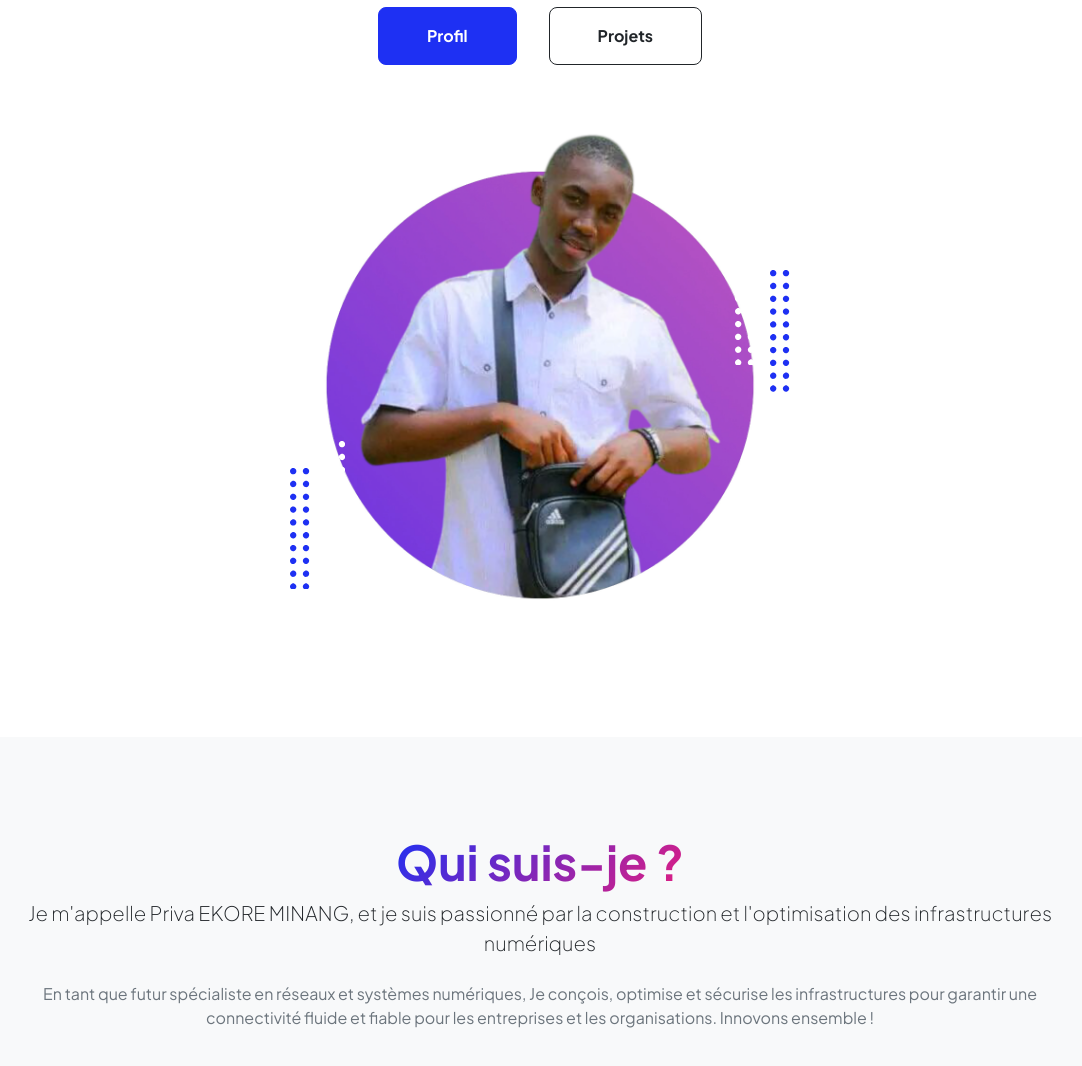
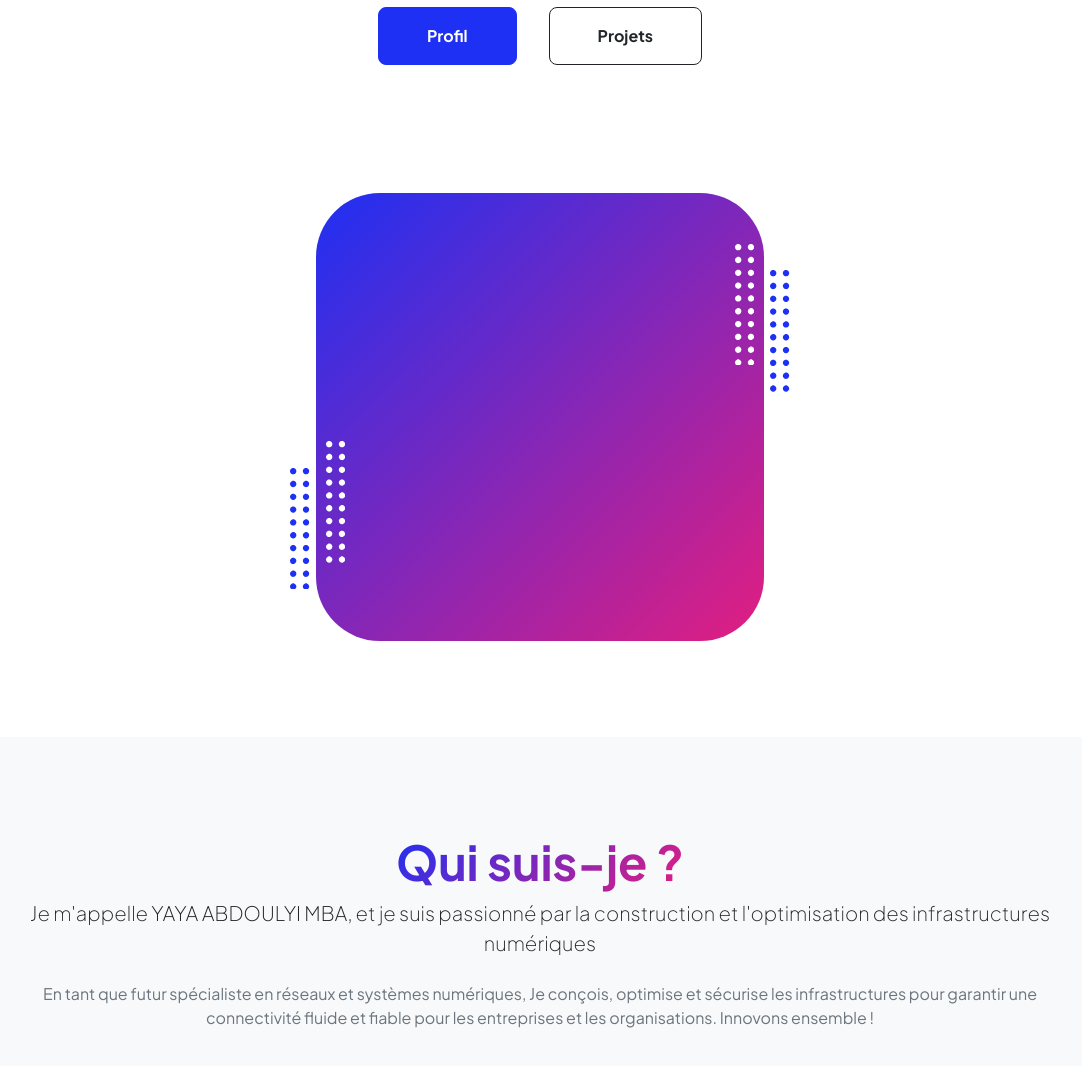
Before and after one commit to Parfait9182/Mon_portfolio, a plain HTML site: page index.html in a window 1280 px wide. Shown: the part 440-1506 px from the top of the page, without its empty margins (100-1182 px from the left). Drawn offline with nearby package versions, Linux system fonts and the light colour scheme.

Commit message:
Update index.html

```diff
--- a/index.html
+++ b/index.html
@@ -56,7 +56,7 @@
                                 <div class="profile bg-gradient-primary-to-secondary">
                                     <!-- TIP: For best results, use a photo with a transparent background like the demo example below-->
                                     <!-- Watch a tutorial on how to do this on YouTube (link)-->
-                                    <img class="profile-img" src="image/Photoroom-20250320_224342.png" alt="..." />
+
                                     <div class="dots-1">
                                         <!-- SVG Dots-->
                                         <svg version="1.1" xmlns="http://www.w3.org/2000/svg" xmlns:xlink="http://www.w3.org/1999/xlink" x="0px" y="0px" viewBox="0 0 191.6 1215.4" style="enable-background: new 0 0 191.6 1215.4" xml:space="preserve">
@@ -182,7 +182,7 @@
                         <div class="col-xxl-8">
                             <div class="text-center my-5">
                                 <h2 class="display-5 fw-bolder"><span class="text-gradient d-inline">Qui suis-je ?</span></h2>
-                                <p class="lead fw-light mb-4"> Je m'appelle Priva EKORE MINANG, et je suis passionné par la construction et l'optimisation des infrastructures numériques</p>
+                                <p class="lead fw-light mb-4"> Je m'appelle YAYA ABDOULYI MBA, et je suis passionné par la construction et l'optimisation des infrastructures numériques</p>
                                 <p class="text-muted">En tant que futur spécialiste en réseaux et systèmes numériques, Je conçois, optimise et sécurise les infrastructures pour garantir une connectivité fluide et fiable pour les entreprises et les organisations. Innovons ensemble ! </p>
 
                             </div>
```
